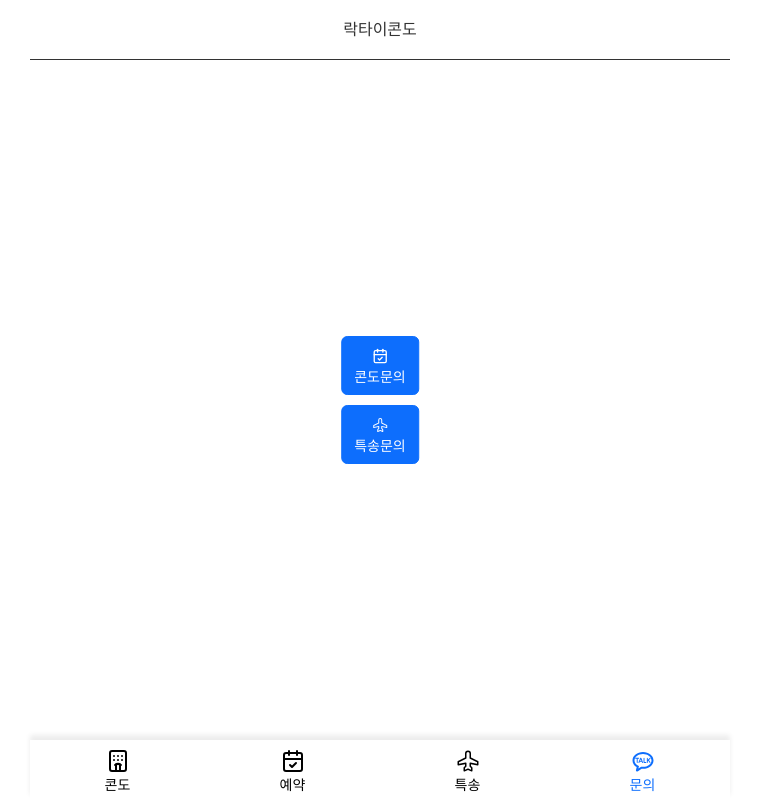
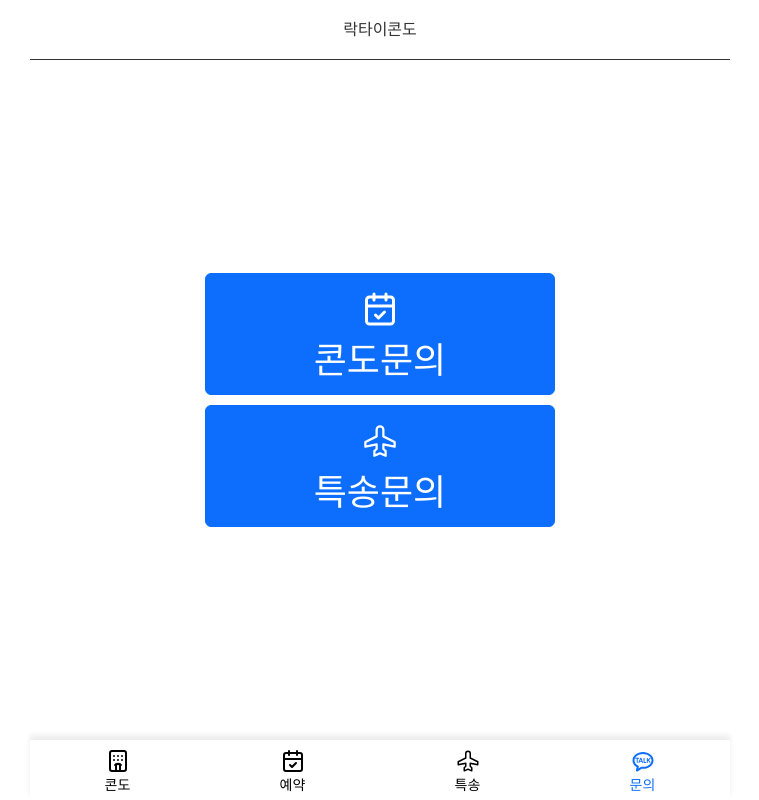
Before and after one commit to ChungwonJ/rocktaicondo, a Next.js app: page /qna in a window 1280 px wide. Shown: the whole page, without its empty margins (260-1019 px from the left). Built offline with nearby package versions, Linux system fonts and the light colour scheme.

Commit message:
버튼수정

```diff
--- a/styles/pages/qna.scss
+++ b/styles/pages/qna.scss
@@ -10,10 +10,16 @@
   transform: translate(-50%,-50%);
 }
 
+.qnaGrid>button{
+  width : 350px;
+}
+
 .qnaGrid>button>a{
   color: #fff;
+  font-size: 36px;
 }
 
 .qnaGrid>button>a>p{
   color: #fff;
+  font-size: 36px;
 }
```
